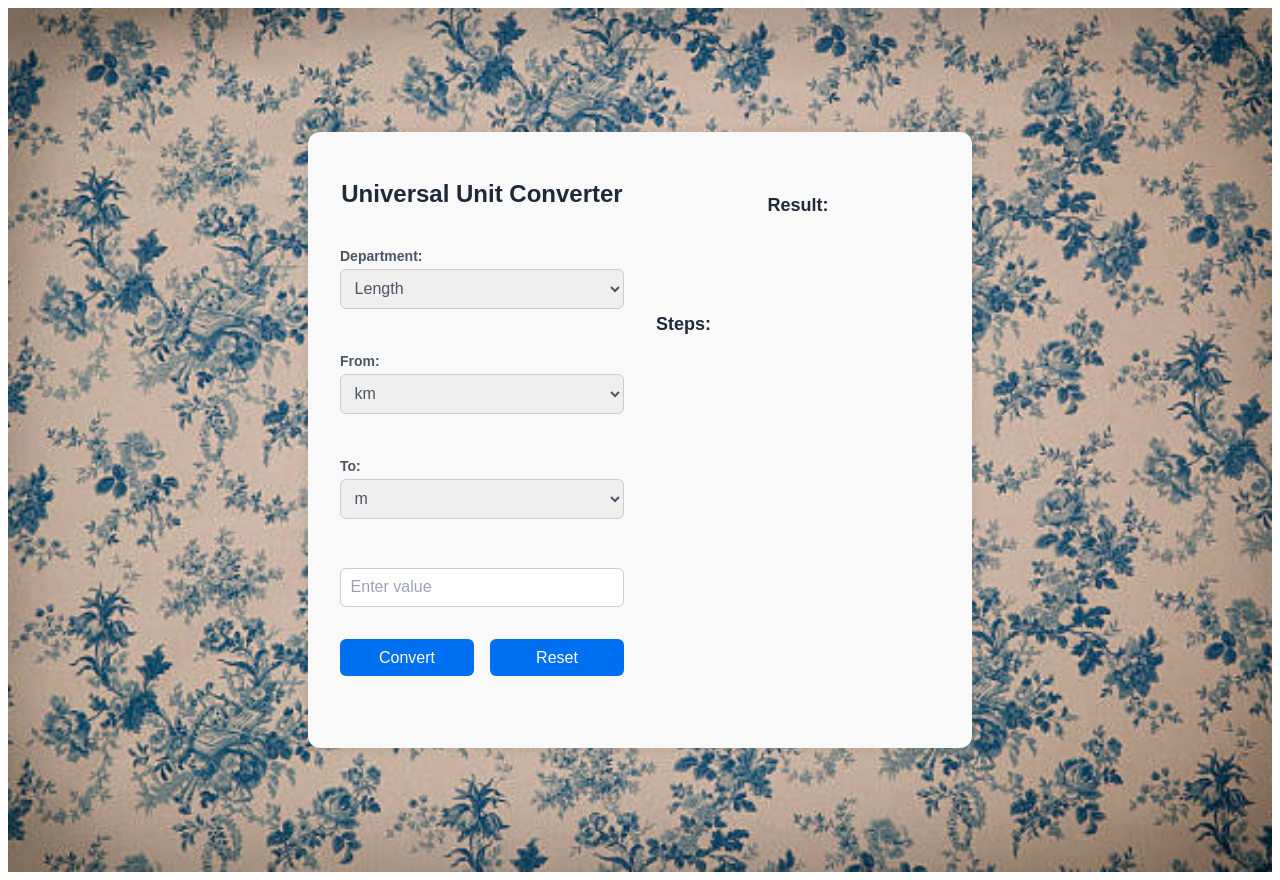
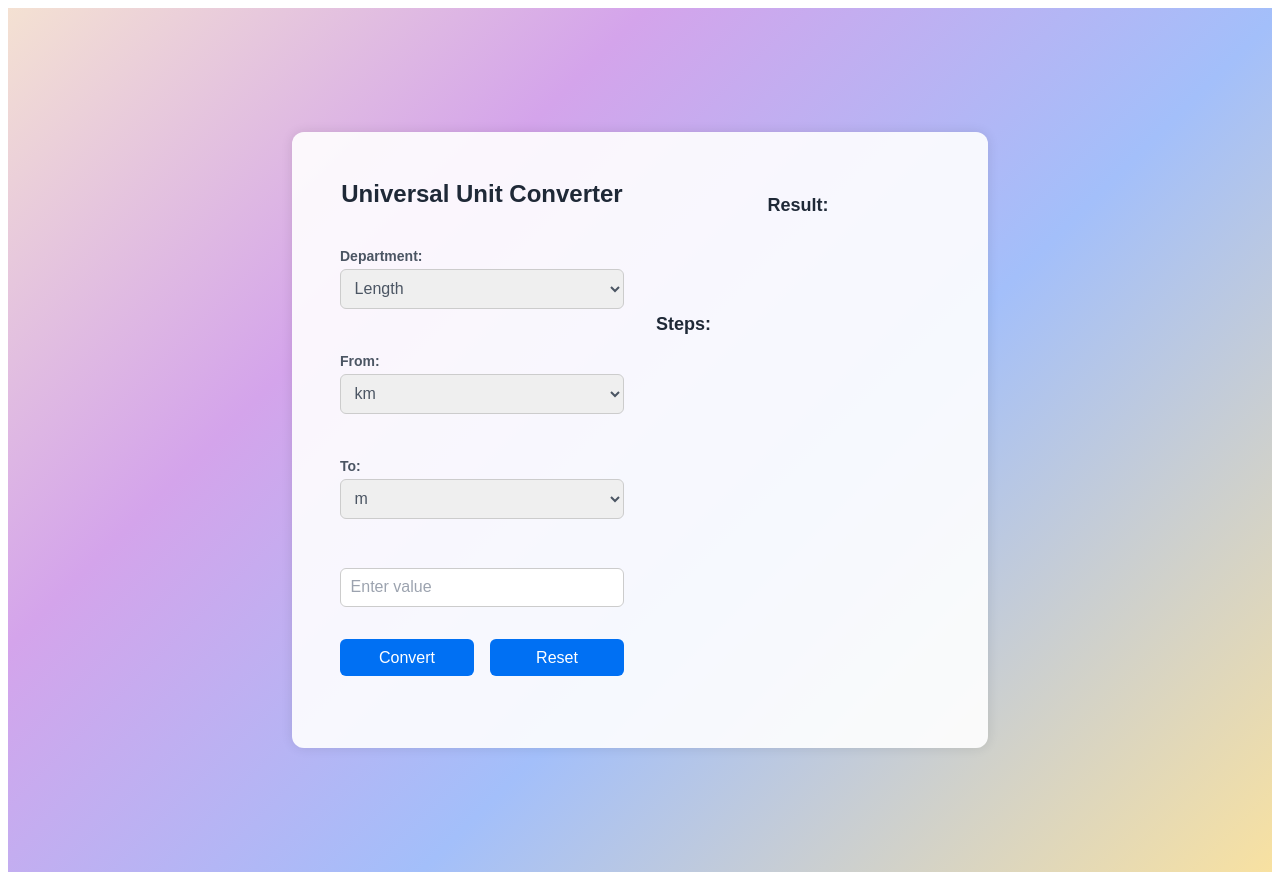
Before and after one commit to hagerSe/universal-Conversion, a Next.js app: page / in a window 1280 px wide. Built offline with nearby package versions, Linux system fonts and the light colour scheme.

Commit message:
Update code

```diff
--- a/app/page.module.css
+++ b/app/page.module.css
@@ -1,6 +1,6 @@
 .mainContainer {
   min-height: 100vh;
-  background-image: url(/background.jpg);
+  background-image: linear-gradient(135deg, #f4e1d2 0%, #d4a4eb 30%, #a3bffa 60%, #f8e1a1 100%);
   background-size: cover;
   background-position: center;
   background-repeat: no-repeat;
@@ -14,12 +14,12 @@
   display: flex;
   flex-direction: row;
   gap: 2rem;
-  max-width: 600px; /* Retained from provided CSS, adjustable based on image */
+  max-width: 600px;
   width: 100%;
   margin: 2rem auto;
-  padding: 2rem;
+  padding: 2rem 3rem; /* Increased left and right padding to 3rem for space */
   border-radius: 12px;
-  background: #f9f9f9;
+  background: rgba(255, 255, 255, 0.9); /* Slight transparency to let background show through */
   font-family: Arial, sans-serif;
   box-shadow: 0 0 12px rgba(0, 0, 0, 0.1);
 }
@@ -32,7 +32,7 @@
 }
 
 .inputSection .formGroup:first-child {
-  margin-top: 1.5rem; /* Space above Department */
+  margin-top: 1.5rem;
 }
 
 .outputSection {
--- a/app/page.tsx
+++ b/app/page.tsx
@@ -191,7 +191,7 @@ export default function UnitConverter() {
     setSteps([]);
   };
 
-  React.useEffect(() => {
+  useEffect(() => {
     const units = Object.keys(departments[department].units);
     setInputUnit(units[0]);
     setOutputUnit(units[1] || units[0]);
@@ -202,6 +202,11 @@ export default function UnitConverter() {
 
   return (
     <main className={styles.mainContainer}>
+
+
+      <aside>
+        <h1></h1>
+      </aside>
       <Head>
         <title>Universal Unit Converter</title>
         <meta name="description" content="Convert units across 17 physical departments." />
```
